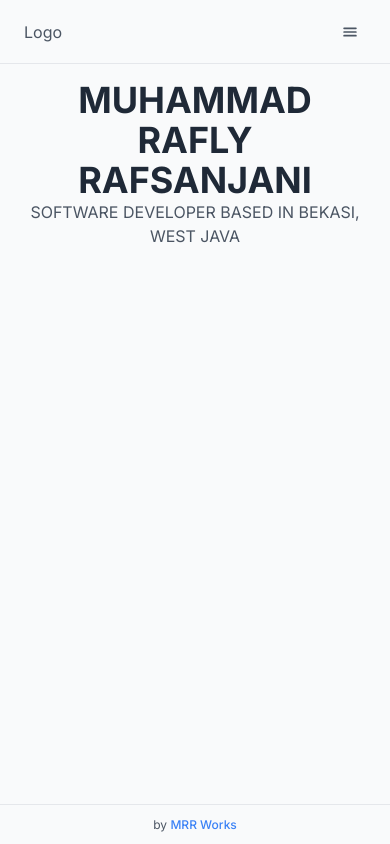
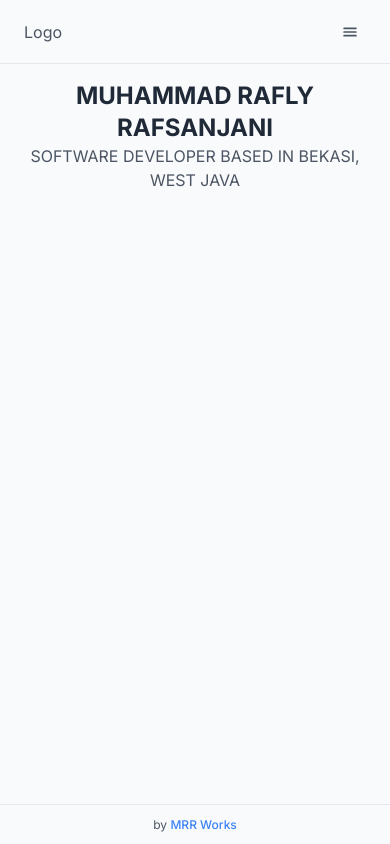
Before and after one commit to raflyrafsss/mrr.works, a Next.js app: page / in a window 390 px wide. Built offline with nearby package versions, Linux system fonts and the light colour scheme.

Commit message:
modify: check font size

```diff
--- a/src/components/home/home-section.tsx
+++ b/src/components/home/home-section.tsx
@@ -13,7 +13,7 @@
       className={clsx("flex items-center justify-center", className)}
     >
       <Container className="text-center">
-        <h1 className="font-bold text-4xl text-gray-800">
+        <h1 className="font-bold text-2xl lg:text-4xl text-gray-800">
           MUHAMMAD RAFLY RAFSANJANI
         </h1>
         <p className="uppercase">
```
